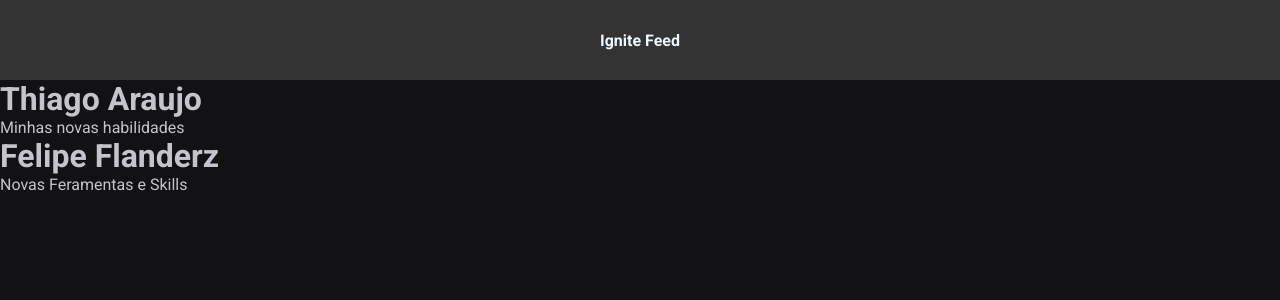
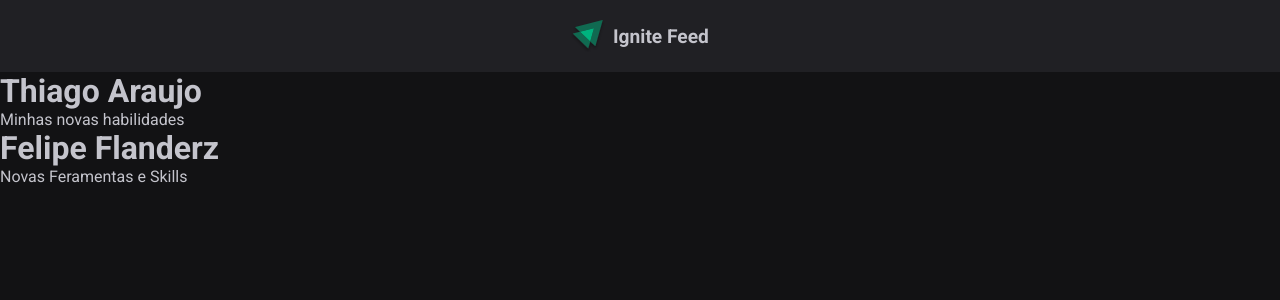
Before and after one commit to XThiagoX/Ignite-Feed, a React (Vite) app: page / in a window 1280 px wide. Shown: the top 300 px of the page. Built offline with nearby package versions, Linux system fonts and the light colour scheme.

Commit message:
<style>[header Style]: inserção do logo e estilo do header

```diff
--- a/src/components/Header.jsx
+++ b/src/components/Header.jsx
@@ -1,8 +1,10 @@
 import headerStyles from './Header.module.css'
+import igniteLogo from '../assets/ignite-logo.svg'
 
 export default function Header(){
     return (
         <header className={headerStyles.header}>
+        <img src={igniteLogo} alt="Logotipo do ignite" />
         <strong >Ignite Feed</strong>
         </header>
     );
--- a/src/components/Header.module.css
+++ b/src/components/Header.module.css
@@ -1,8 +1,17 @@
 .header{
-    background: #333;
-    height: 5rem;
-    color: aliceblue;
+    background:var(--gray-800);
     display: flex;
     align-items: center;
     justify-content: center;
+    padding: 1.25rem 0rem;
+    gap: 0.5rem;
 }
+
+.header img{
+    height: 2rem;
+}
+
+.header strong{
+    height: 1.4rem;
+    font-size: 1.2rem;
+}
```
Also changed, not shown: src/assets/ignite-logo.svg (added).
